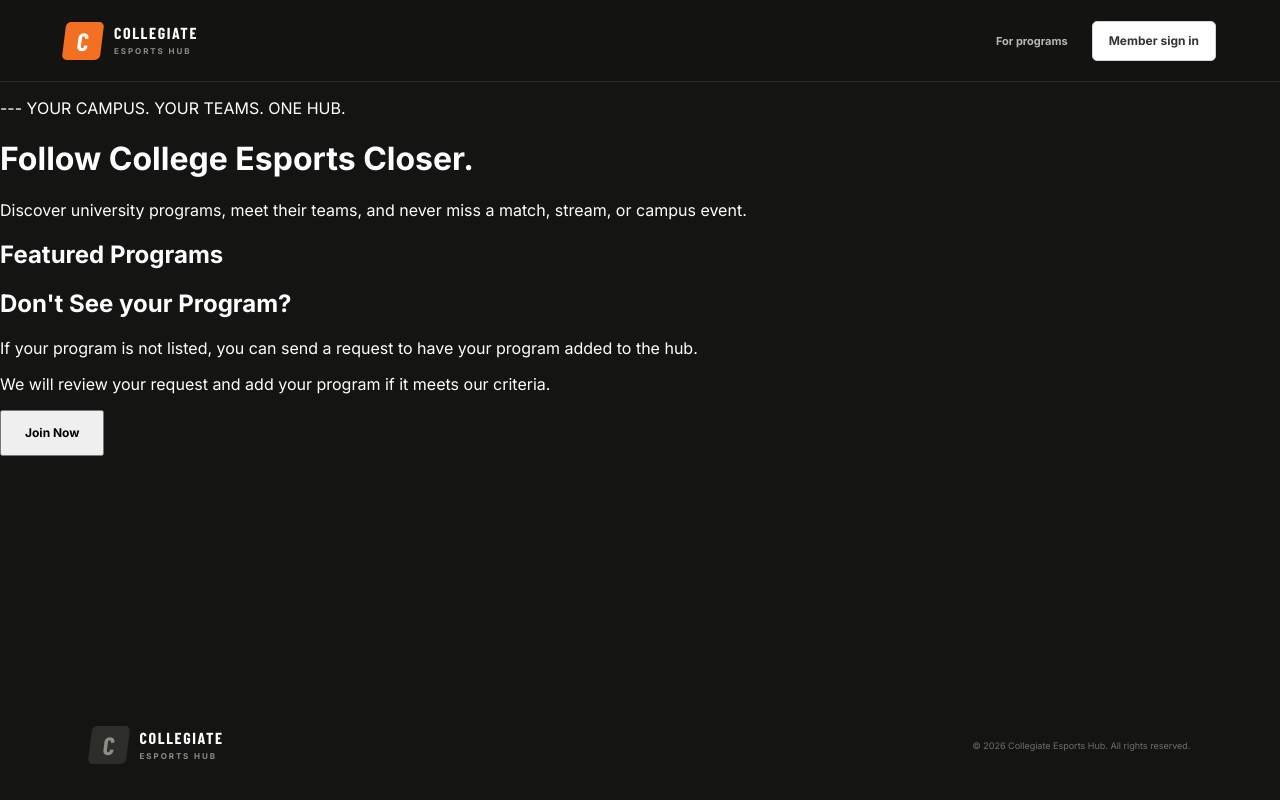
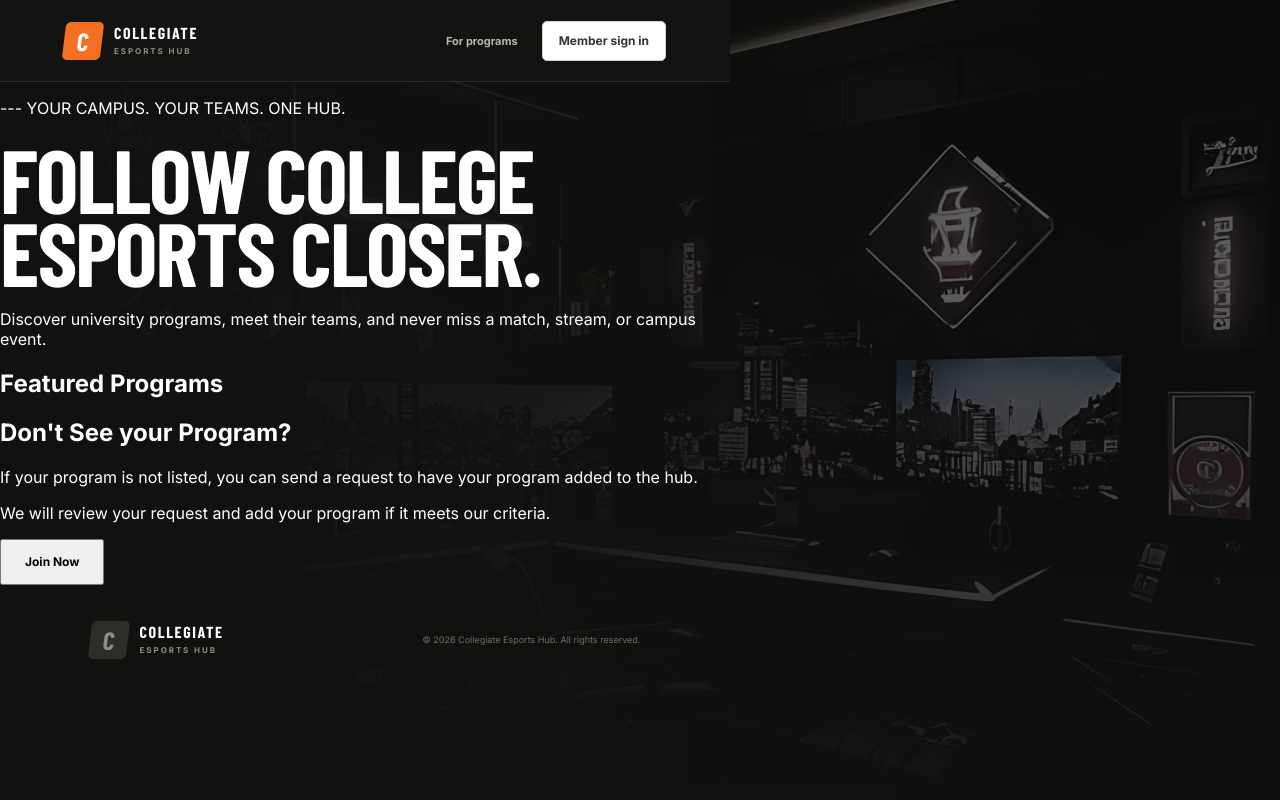
Before and after one commit to Extinctbee/Esports-app, a Flask app: page / in a window 1280 px wide. Run offline with Flask 3, Linux system fonts and the light colour scheme; data that the repository does not hold is empty; some web fonts are replaced.

Commit message:
Added image background for base landing page.

```diff
--- a/templates/base.html
+++ b/templates/base.html
@@ -11,8 +11,11 @@
     <link rel="stylesheet" href="{{ url_for('static', filename='style.css') }}">
 </head>
 <body>
+    <img class = "landing-image" src="{{ url_for('static', filename='Hero.jpg') }}" alt="Hero Image">
 <div class="landing">
+    <div class="landing-overlay"></div>
 
+    <div class = "landing-copy">
     <!-- Site Header -->
     <header class="landing-nav">
         <a class="hub-brand" href="{{ url_for('home') }}">
```
Also changed, not shown: static/Hero.jpg (added).
